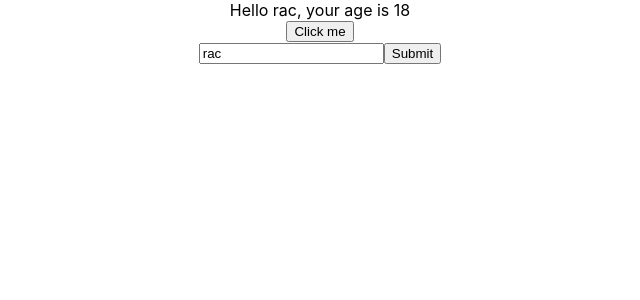
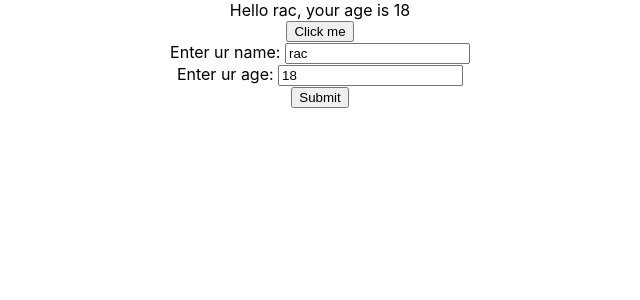
Before and after one commit to lequangphuc-1310/udemy-1st-react, a React (Create React App) app: page / in a window 1280 px wide. Shown: the top 300 px of the page, without its empty margins (320-960 px from the left). Built offline with nearby package versions, Linux system fonts and the light colour scheme.

Commit message:
nesting component

```diff
--- a/src/components/MyComponent.js
+++ b/src/components/MyComponent.js
@@ -1,36 +1,10 @@
 import React from 'react'
+import UserInfo from './UserInfo'
 class MyComponent extends React.Component {
-    state = {
-        name: 'rac',
-        address: 'bai rac',
-        age: 18
-    }
-    handleClick = (e) => {
-        const alphabet = "abcdefghijklmnopqrstuvwxyz"
-        const randomCharacter = alphabet[Math.floor(Math.random() * alphabet.length)]
-        this.setState({
-            name: randomCharacter,
-            age: Math.floor(Math.random() * 100)
-        })
-    }
-    handleOnChangeInput = e => {
-        this.setState({ name: e.target.value })
-    }
-    handleSubmit = e => {
-        e.preventDefault()
-        console.log(this.state)
-    }
+
     render() {
         return (
-            <>
-                <div> Hello {this.state.name}, your age is {this.state.age}</div>
-                <button onClick={e => { this.handleClick(e) }}>Click me</button>
-                <form onClick={e => { this.handleSubmit(e) }}>
-                    <input type='text' value={this.state.name} onChange={(e) => { this.handleOnChangeInput(e) }} />
-                    <button >Submit</button>
-                </form>
-            </>
-
+            <UserInfo />
         )
     }
 }
--- /dev/null
+++ b/src/components/UserInfo.js
@@ -0,0 +1,36 @@
+import React from 'react'
+
+class UserInfo extends React.Component {
+    state = {
+        name: 'rac',
+        address: 'bai rac',
+        age: 18
+    }
+    handleOnChangeInput = e => {
+        this.setState({ name: e.target.value })
+    }
+    handleSubmit = e => {
+        e.preventDefault()
+        console.log(this.state)
+    }
+    handleOnChangeAge = e => {
+        this.setState({ age: e.target.value })
+    }
+    render() {
+        return (
+            <>
+                <div> Hello {this.state.name}, your age is {this.state.age}</div>
+                <button onClick={e => { this.handleClick(e) }}>Click me</button>
+                <form onClick={e => { this.handleSubmit(e) }}>
+                    <label>Enter ur name: </label>
+                    <input type='text' value={this.state.name} onChange={(e) => { this.handleOnChangeInput(e) }} /><br />
+                    <label>Enter ur age: </label>
+                    <input type='text' value={this.state.age} onChange={(e) => { this.handleOnChangeAge(e) }} /><br />
+                    <button >Submit</button>
+                </form>
+            </>
+        )
+    }
+}
+
+export default UserInfo
```
